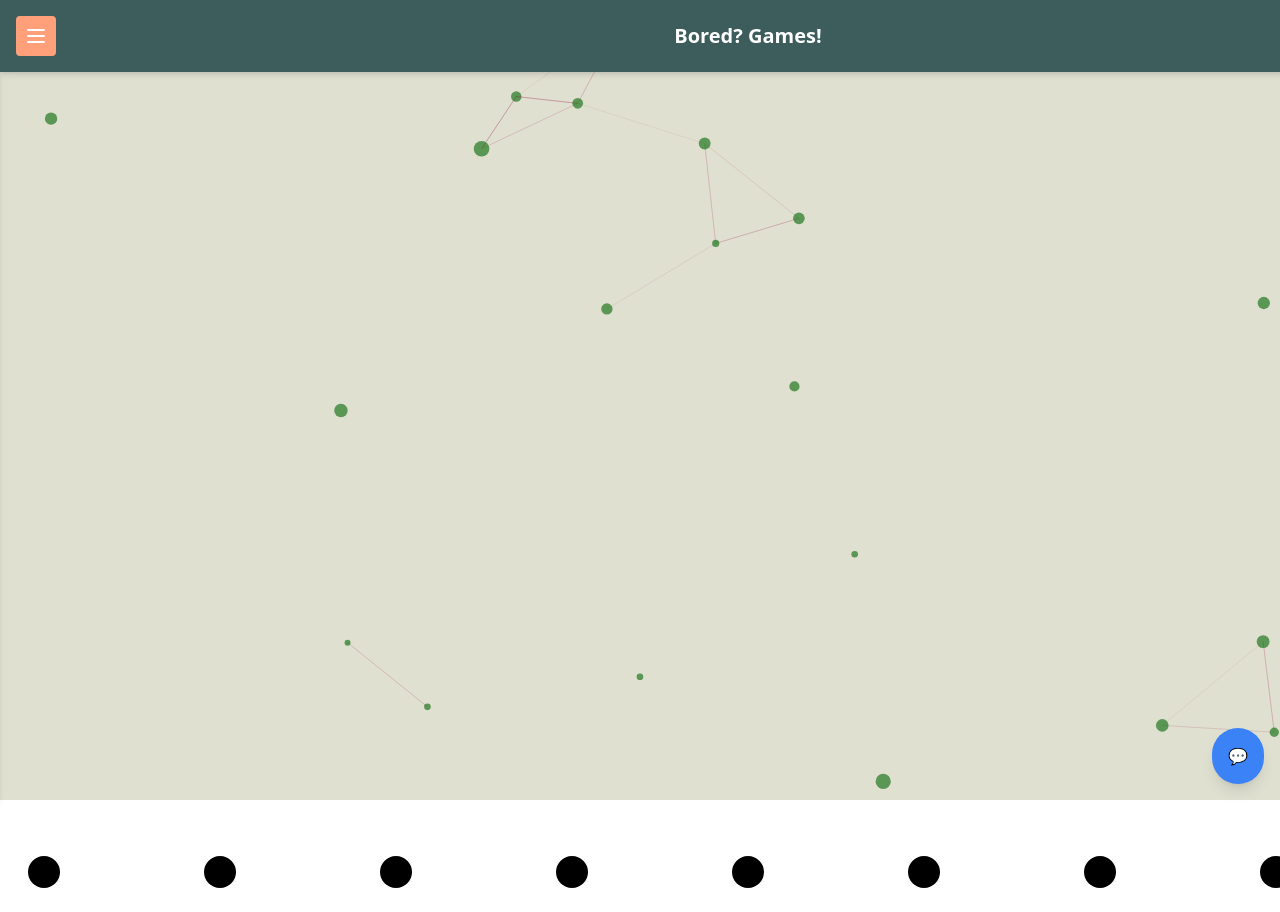
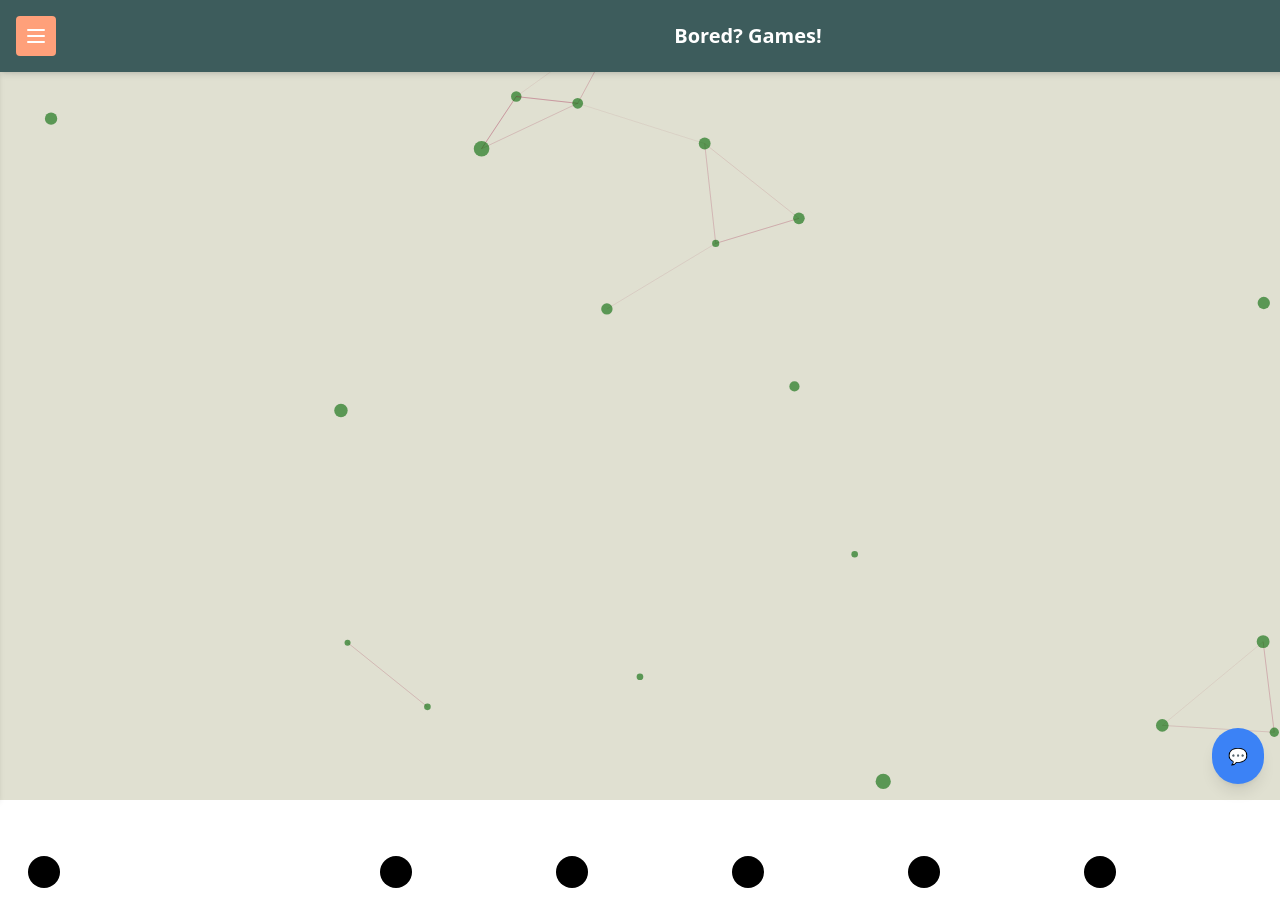
Before and after one commit to ankit-Kumar-4/board-games, a Next.js app: page /16-goti in a window 1280 px wide. Shown: the top 912 px of the page. Built offline with nearby package versions, Linux system fonts and the light colour scheme; no server answers.

Commit message:
16 goti board sketch

```diff
--- a/src/pages/16-goti.tsx
+++ b/src/pages/16-goti.tsx
@@ -3,14 +3,15 @@ import { useState, useEffect } from "react";
 const row = 4;
 const column = 8;
 
-const unused_dashes = [0, 1, 6, 7, 9, 14, 25, 30, 32, 33, 38, 39];
+const unused_dashes = [0, 1, 6, 7, 8, 9, 14, 15, 24, 25, 30, 31, 32, 33, 38, 39];
 const unused_strokes = [1, 7, 28, 34];
-const unused_dots = [1, 7, 37, 43];
+const unused_dots = [1, 7, 9, 17, 27, 35, 37, 43];
 
 const Dot = ({ index }: { index: number }) => {
     return (
         <div
-            className="bg-black w-8 h-8 rounded-full"
+            className={`w-8 h-8 rounded-full
+                ${unused_dots.includes(index) ? '' : 'bg-black'}`}
         />
     )
 }
@@ -21,7 +22,9 @@ const Dash = ({ index, value, highlight }: {
     return (
         <div
             className={`h-8 w-36 ${highlight ? 'border-2 border-black' : ''}
-                ${value === null ? 'bg-white' : (value === 0 ? 'bg-blue-500' : 'bg-red-600')}`}
+                ${unused_dashes.includes(index) ? '' :
+                    (value === null ? 'bg-white' : (value === 0 ? 'bg-blue-500' : 'bg-red-600'))}
+            `}
         ></div>
     )
 }
@@ -32,7 +35,8 @@ const Stroke = ({ index, value, highlight }: {
     return (
         <div
             className={`w-8 h-36 ${highlight ? 'border-2 border-black' : ''}
-                ${value === null ? 'bg-white' : (value === 0 ? 'bg-blue-500' : 'bg-red-600')}`}
+                ${unused_strokes.includes(index) ? '' : (value === null ? 'bg-white' : (value === 0 ? 'bg-blue-500' : 'bg-red-600'))}
+            `}
         ></div>
     )
 }
@@ -61,6 +65,7 @@ const Board = ({ row, column, dashes, strokes }:
             if (i % 2 == 0) {
                 if (j % 2 == 0) {
                     board.push(<Dot key={key} index={dt} />);
+                    dt++;
                 } else {
                     board.push(<Dash key={key} index={d} highlight={false} value={dashes[d]} />);
                     d++;
```
